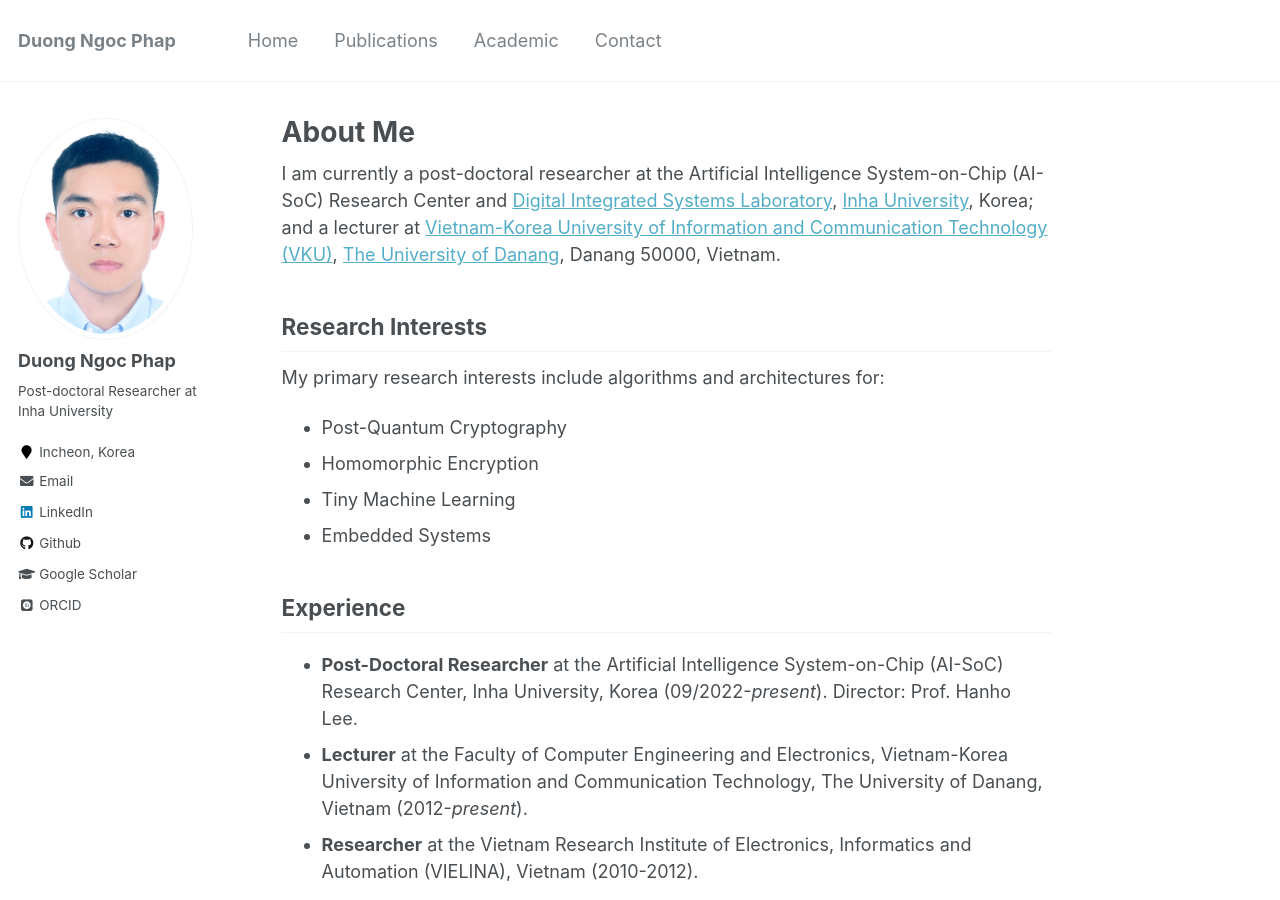
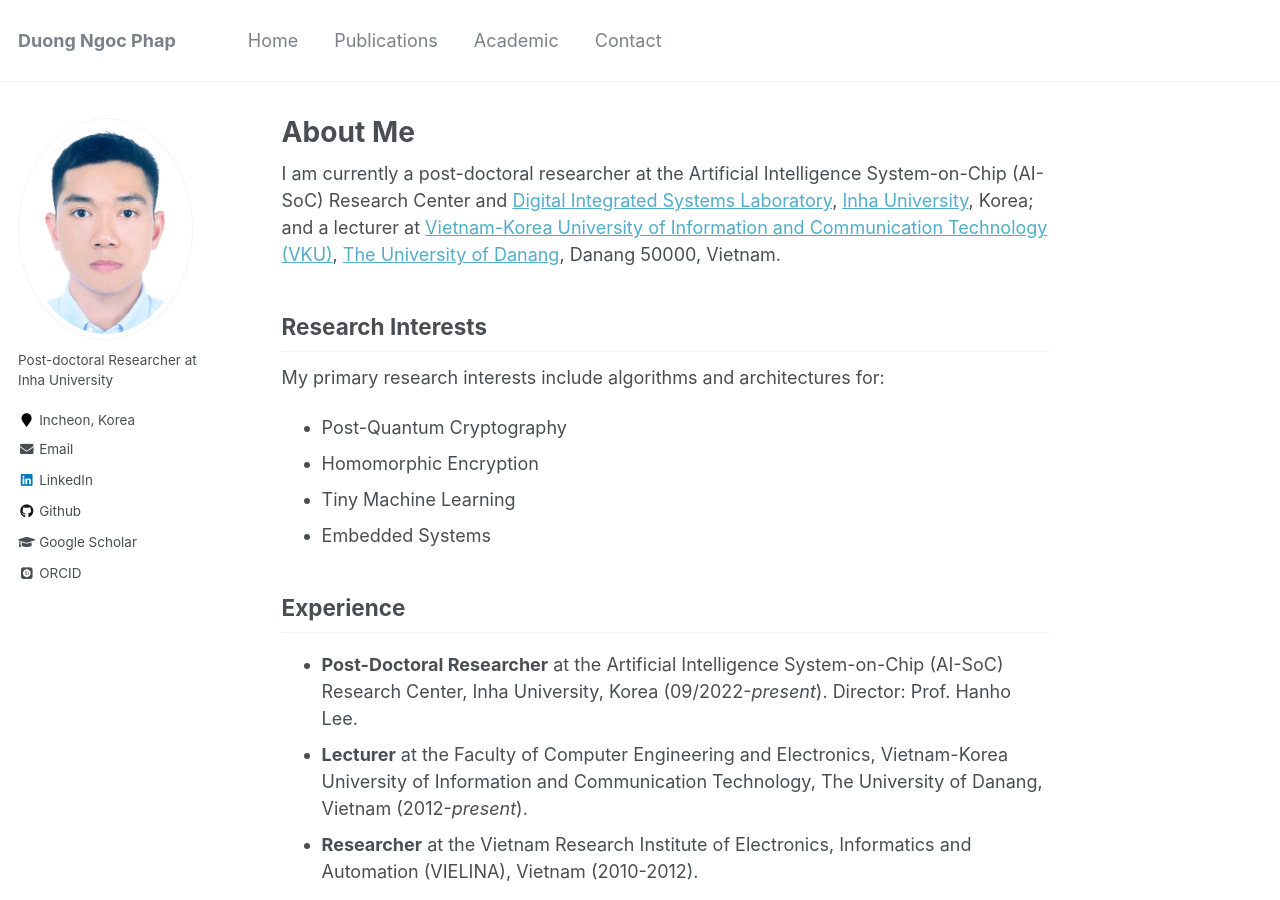
Before and after one commit to phapdn/phapdn.github.io, a Jekyll site: the page built from _pages/about.md, in a window 1280 px wide and 900 px high. Built offline with Jekyll 4.4.1, drawn with Linux system fonts in a browser that asks for light colours; some web fonts are replaced.

Commit message:
Update _config.yml

```diff
--- a/_config.yml
+++ b/_config.yml
@@ -80,7 +80,7 @@ analytics:
 
 # Site Author
 author:
-  name             : "Duong Ngoc Phap"
+  name             : ""
   avatar           : "phap.png"
   bio              : "Post-doctoral Researcher at Inha University"
   location         : "Incheon, Korea"
```
